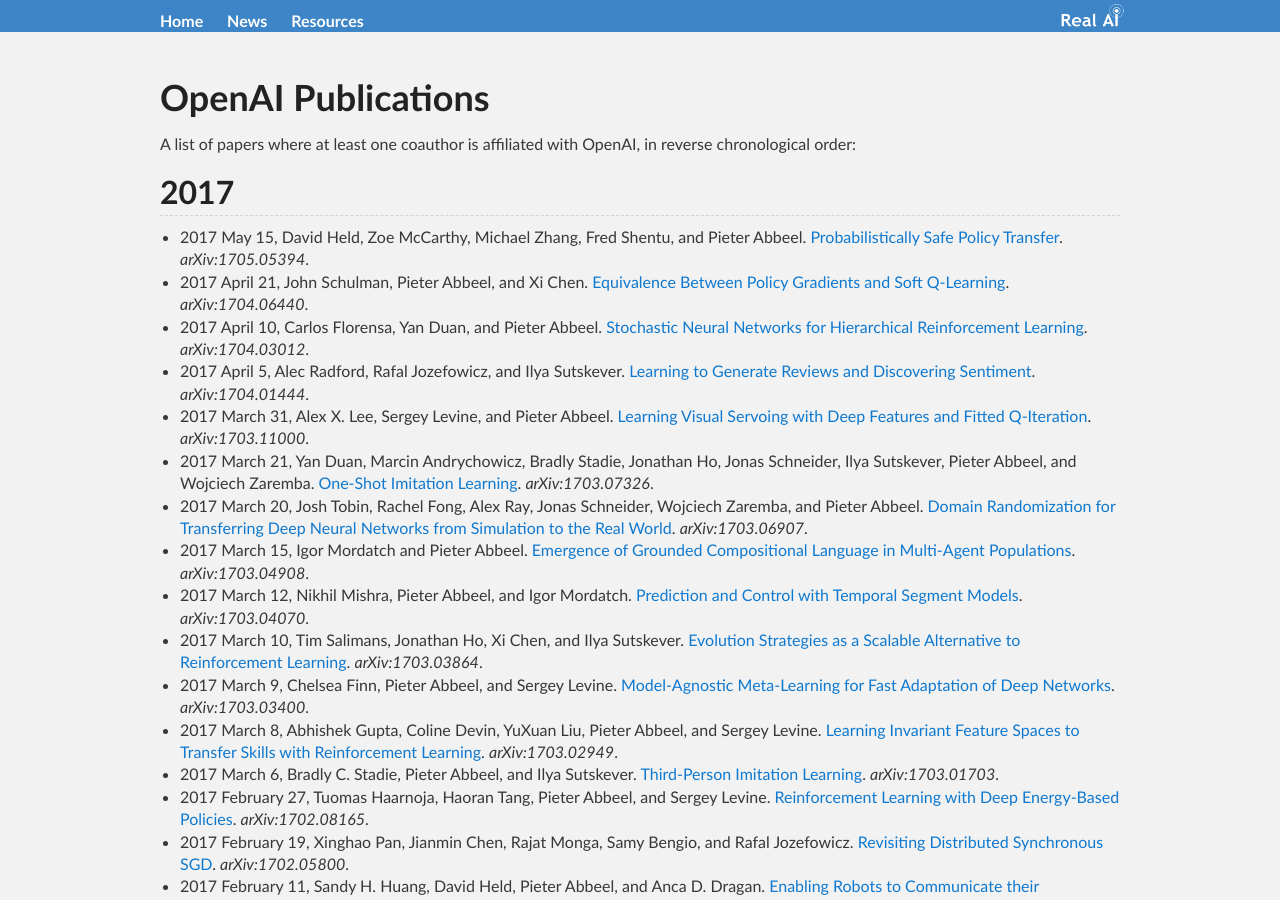
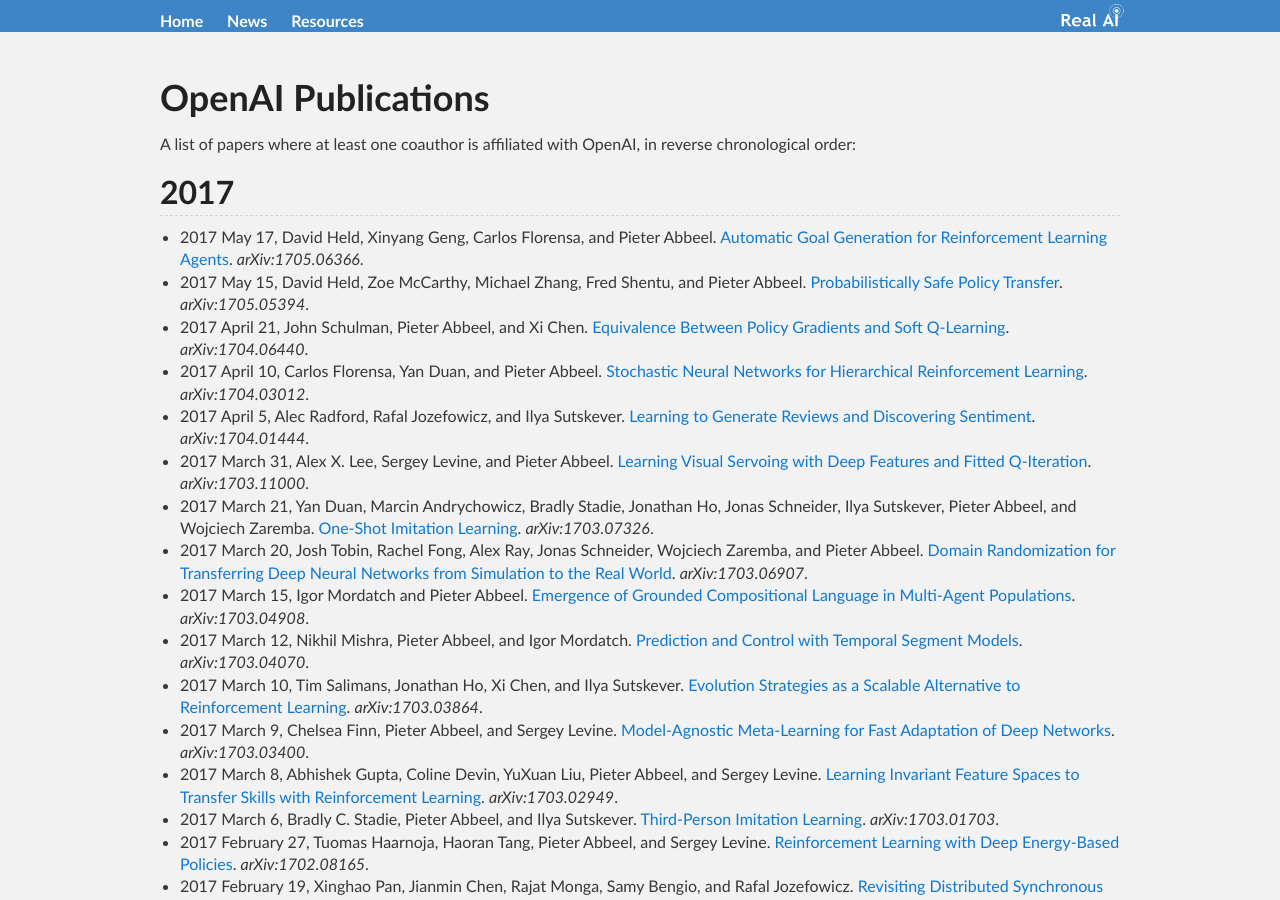
Before and after one commit to Tonywuhk/realai.org, a Jekyll site: the page built from labs/openai-publications.md, in a window 1280 px wide and 900 px high. Built offline with Jekyll 4.4.1, drawn with Linux system fonts in a browser that asks for light colours; our own code applies the rules of GitHub Pages for plain Markdown files; formulas are drawn with MathJax 3; comment, search, counter and statistics services are not loaded; the repository's description, which GitHub fills in, is left out.

Commit message:
Update openai-publications.md

```diff
--- a/labs/openai-publications.md
+++ b/labs/openai-publications.md
@@ -8,6 +8,7 @@
 
 ## 2017
 
+* 2017 May 17, David Held, Xinyang Geng, Carlos Florensa, and Pieter Abbeel. [Automatic Goal Generation for Reinforcement Learning Agents](https://arxiv.org/abs/1705.06366). *arXiv:1705.06366*.
 * 2017 May 15, David Held, Zoe McCarthy, Michael Zhang, Fred Shentu, and Pieter Abbeel. [Probabilistically Safe Policy Transfer](https://arxiv.org/abs/1705.05394). *arXiv:1705.05394*.
 * 2017 April 21, John Schulman, Pieter Abbeel, and Xi Chen. [Equivalence Between Policy Gradients and Soft Q-Learning](https://arxiv.org/abs/1704.06440). *arXiv:1704.06440*.
 * 2017 April 10, Carlos Florensa, Yan Duan, and Pieter Abbeel. [Stochastic Neural Networks for Hierarchical Reinforcement Learning](https://arxiv.org/abs/1704.03012). *arXiv:1704.03012*.
```
